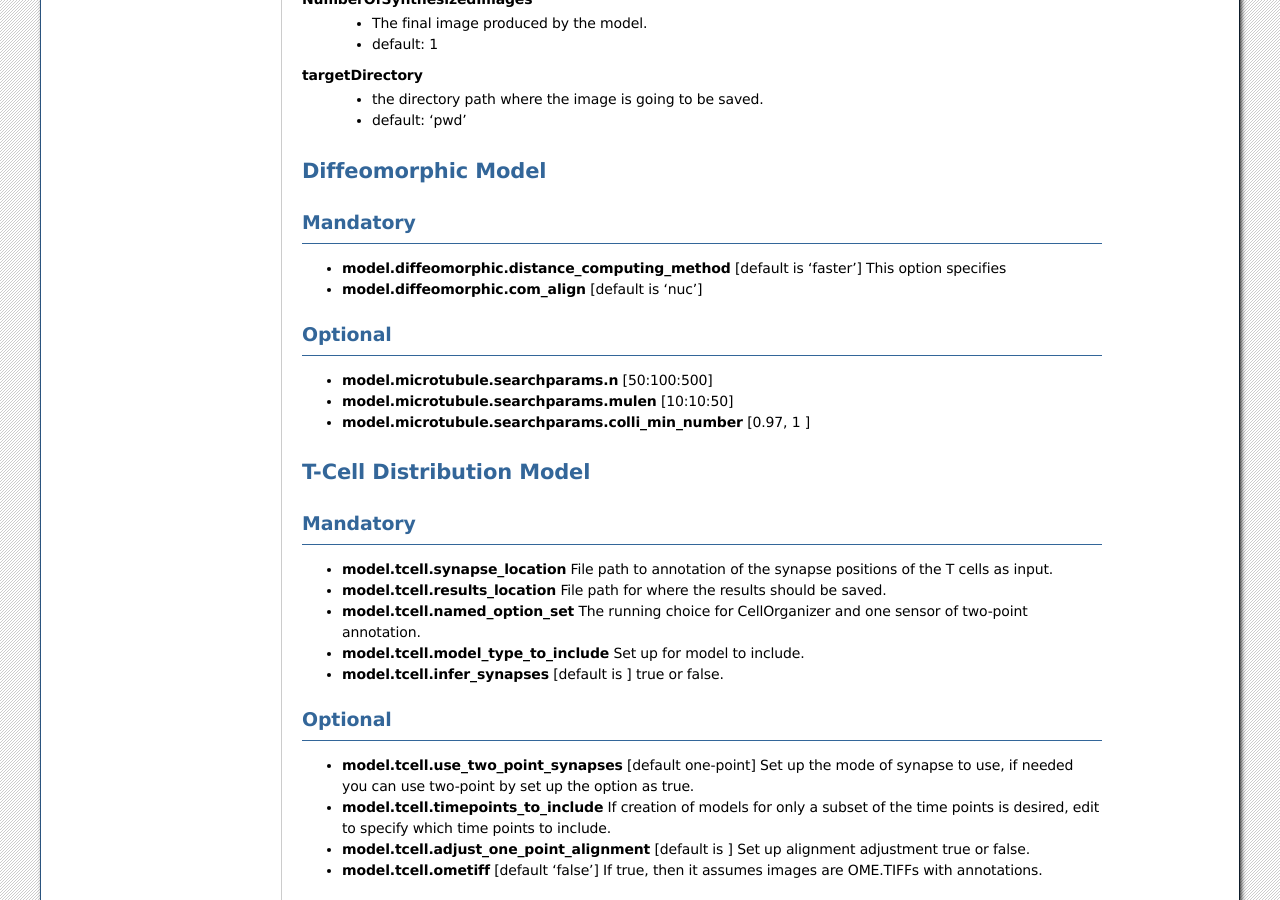
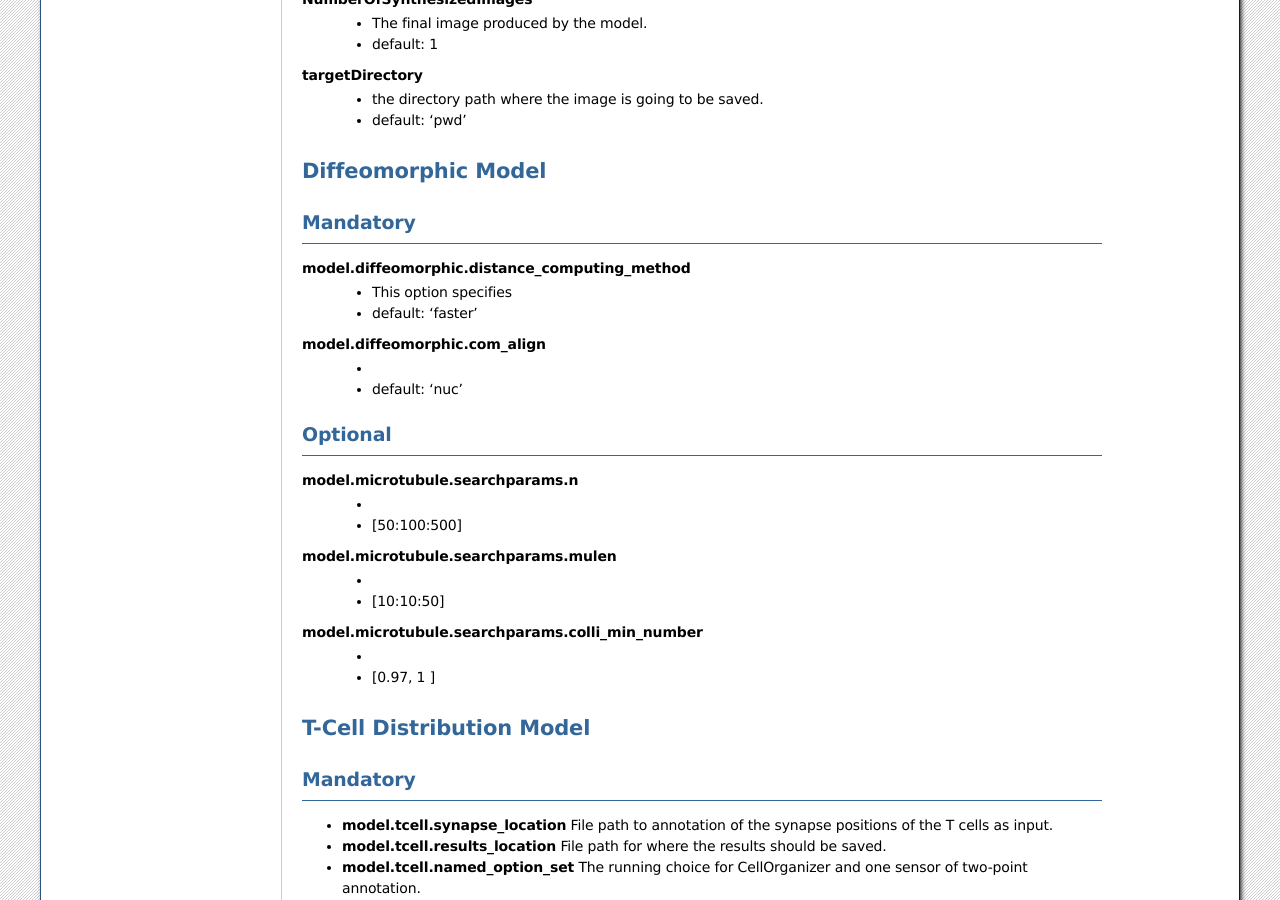
Before and after one commit to murphygroup/cellorganizer-documentation_old, a Sphinx documentation site: the page built from source/chapters/Cellorganizer_main_process/img2sml_model_options.rst, in a window 1280 px wide and 900 px high, scrolled down 1524 px. Built offline with Sphinx 7.4.7, drawn with Linux system fonts in a browser that asks for light colours.

```diff
--- a/source/chapters/Cellorganizer_main_process/img2sml_model_options.rst
+++ b/source/chapters/Cellorganizer_main_process/img2sml_model_options.rst
@@ -83,14 +83,27 @@ Diffeomorphic Model
 
 **Mandatory**
 ^^^^^^^^^^^^^
-* **model.diffeomorphic.distance_computing_method** [default is ‘faster’]  This option specifies
-* **model.diffeomorphic.com_align** [default is ‘nuc’]
+**model.diffeomorphic.distance_computing_method**
+    * This option specifies
+    * default: ‘faster’
+
+**model.diffeomorphic.com_align**
+    *
+    * default: ‘nuc’
 
 **Optional**
 ^^^^^^^^^^^^
-* **model.microtubule.searchparams.n** [50:100:500]
-* **model.microtubule.searchparams.mulen** [10:10:50]
-* **model.microtubule.searchparams.colli_min_number** [0.97, 1 ]
+**model.microtubule.searchparams.n**
+    *
+    * [50:100:500]
+
+**model.microtubule.searchparams.mulen**
+    *
+    * [10:10:50]
+
+**model.microtubule.searchparams.colli_min_number**
+    *
+    * [0.97, 1 ]
 
 T-Cell Distribution Model
 -------------------------
```
